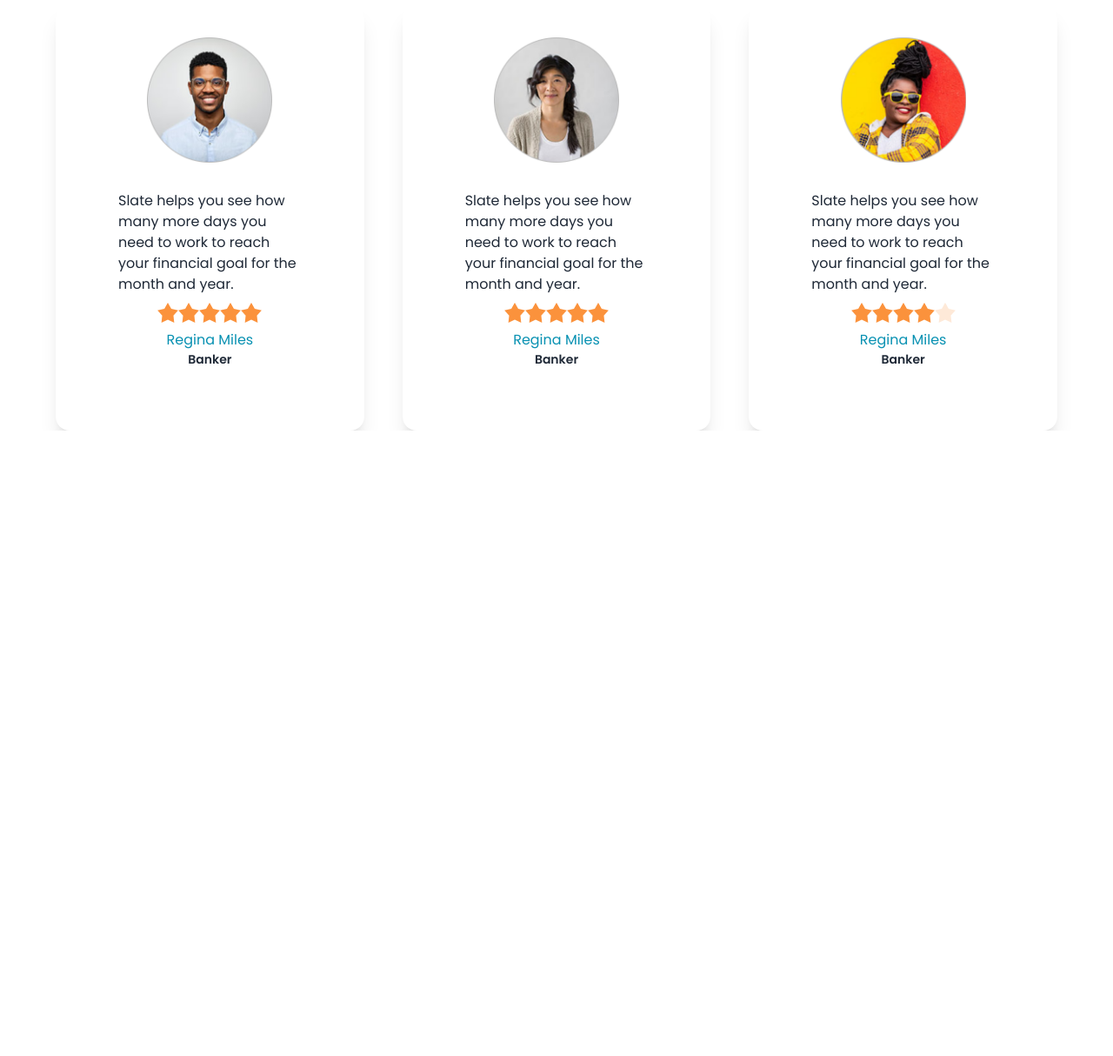
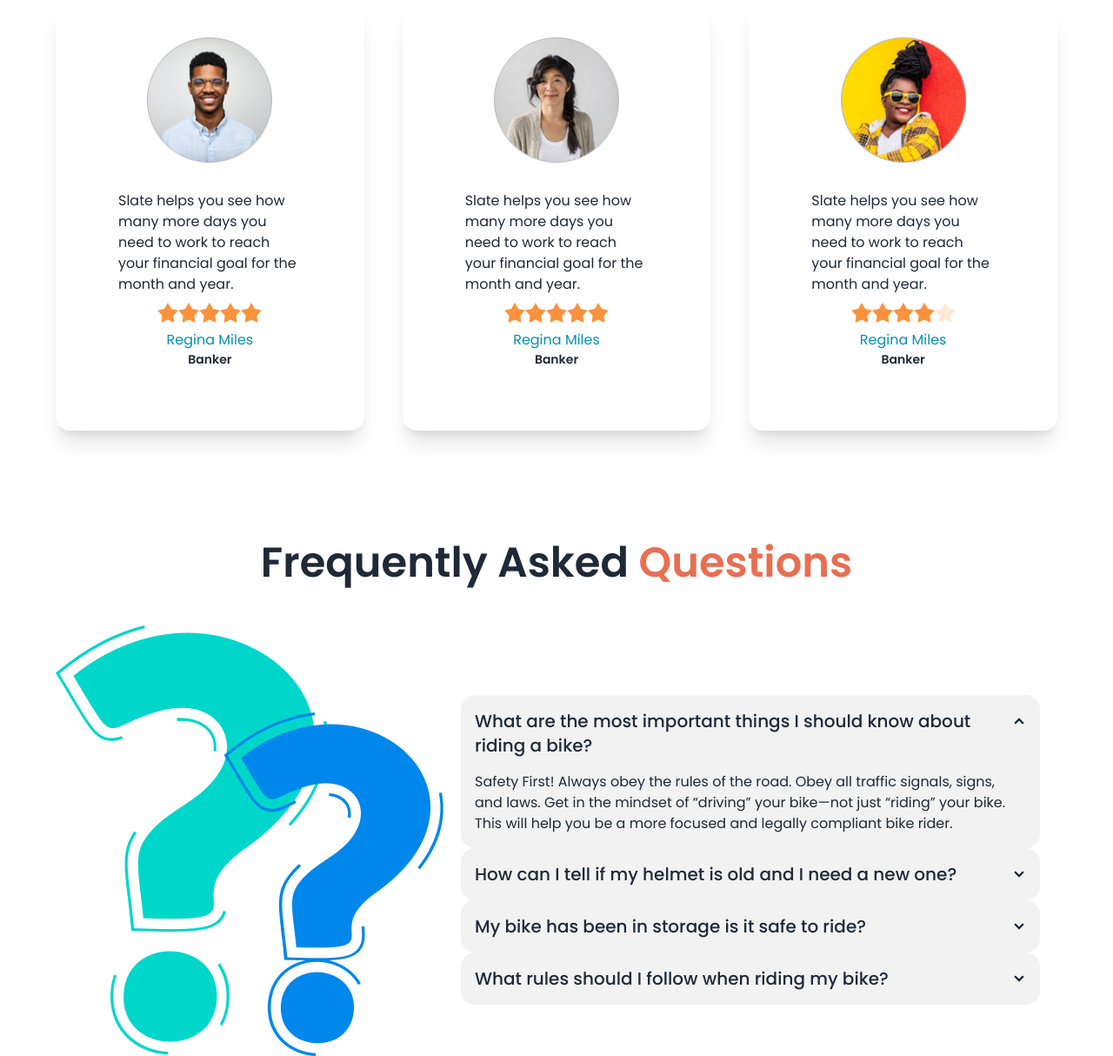
Before and after one commit to mkiuzzl01/Biker-zone-usedaisyUI, a plain HTML site: page index.html in a window 1280 px wide. Shown: the part 2185-3399 px from the top of the page at 87% size. Before the commit the page ends 2680 px from the top, so only its background shows below. Drawn offline with nearby package versions, Linux system fonts and the light colour scheme.

Commit message:
FAQ section is complete

```diff
--- a/index.html
+++ b/index.html
@@ -247,6 +247,56 @@
                   </div>
             </div>
         </section>
+        <!-- This is Frequently Ask Question -->
+        <Section class="pt-32">
+            <div class="text-center"><h1 class="font-semibold text-5xl">Frequently Asked<span class="text-primary-btn-color"> Questions</span></h1></div>
+            <div class="pt-12 flex flex-col md:flex-col lg:flex-row justify-between items-center">
+                <img src="images/others/faq.png" alt="">
+                <div class="faq-content sm:mt-5 md:mt-5 lg:mx-5">
+                    <div class="collapse collapse-arrow bg-base-200">
+                        <input type="radio" name="my-accordion-2" checked="checked" />
+                        <div class="collapse-title text-xl font-medium">
+                            What are the most important things I should
+                            know about riding a bike?
+                        </div>
+                        <div class="collapse-content">
+                          <p>Safety First! Always obey the rules of the road. Obey all traffic signals, signs, and laws. Get in the mindset of “driving” your bike—not just “riding” your bike. This will help you be a more focused and legally compliant bike rider. </p>
+                        </div>
+                      </div>
+
+                      <div class="collapse collapse-arrow bg-base-200">
+                        <input type="radio" name="my-accordion-2" />
+                        <div class="collapse-title text-xl font-medium">
+                            How can I tell if my helmet is old and I need a
+                            new one?
+                        </div>
+                        <div class="collapse-content">
+                          <p>hello</p>
+                        </div>
+                      </div>
+
+                      <div class="collapse collapse-arrow bg-base-200">
+                        <input type="radio" name="my-accordion-2" />
+                        <div class="collapse-title text-xl font-medium">
+                         My bike has been in storage is it safe to ride?
+                        </div>
+                        <div class="collapse-content">
+                          <p>hello</p>
+                        </div>
+                      </div>
+
+                      <div class="collapse collapse-arrow bg-base-200">
+                        <input type="radio" name="my-accordion-2" />
+                        <div class="collapse-title text-xl font-medium">
+                         What rules should I follow when riding my bike?
+                        </div>
+                        <div class="collapse-content">
+                          <p>hello</p>
+                        </div>
+                      </div>
+                </div>
+            </div>
+        </Section>
     </main>
     <footer>
 
```
